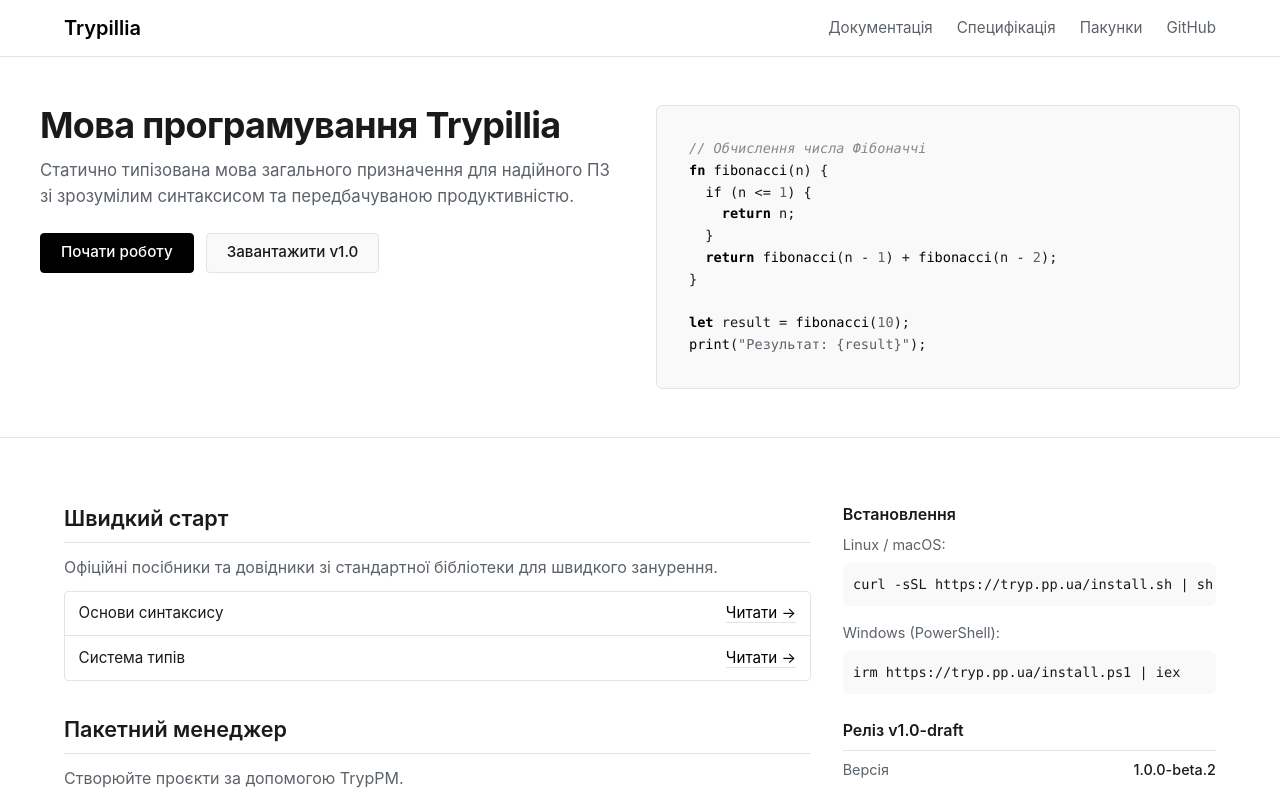
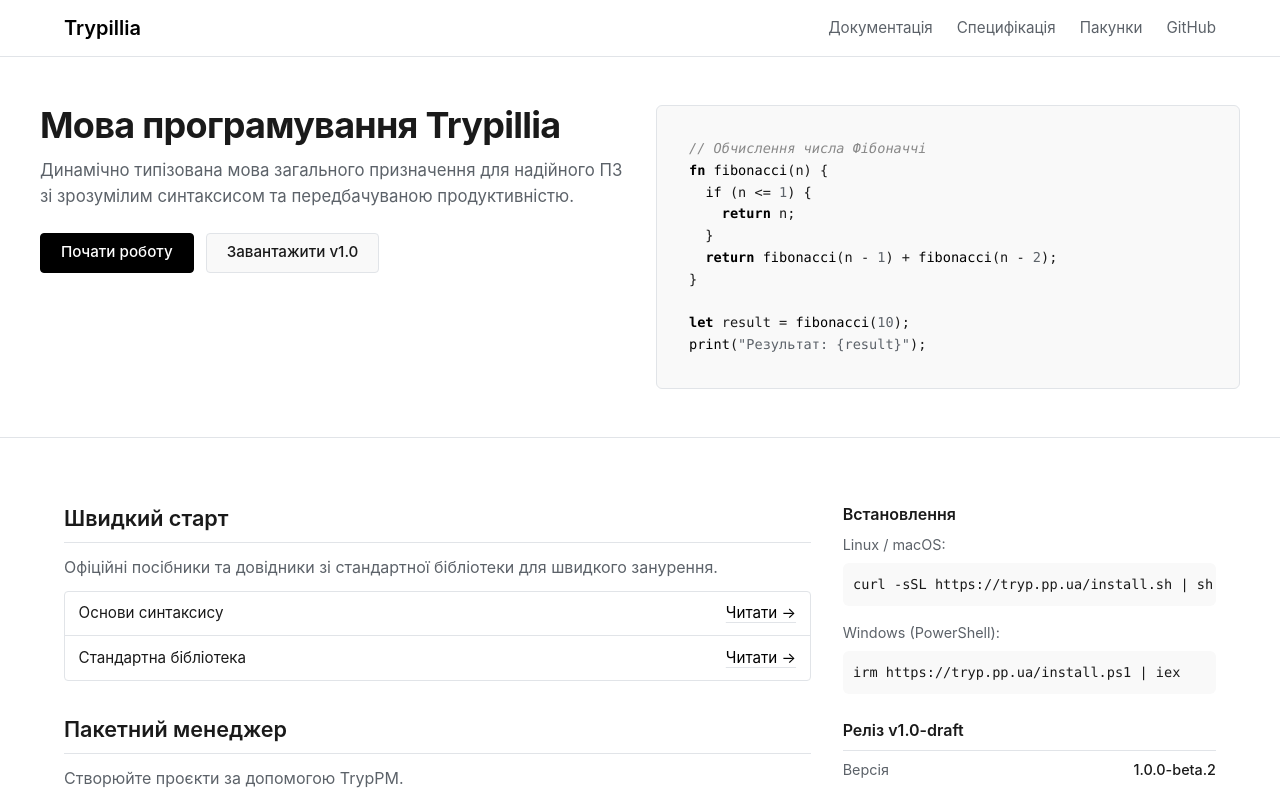
Before and after one commit to ChernegaSergiy/trypillia-language, a SvelteKit app in the folder website/: page / in a window 1280 px wide. Shown: the top 790 px of the page. Built offline with nearby package versions, Linux system fonts and the light colour scheme.

Commit message:
fix: Correct typing claim and docs links on homepage

```diff
--- a/website/src/routes/+page.svelte
+++ b/website/src/routes/+page.svelte
@@ -12,7 +12,7 @@
 		<div class="hero-text">
 			<h1 class="hero-title">Мова програмування Trypillia</h1>
 			<p class="hero-desc">
-				Статично типізована мова загального призначення для надійного ПЗ зі
+				Динамічно типізована мова загального призначення для надійного ПЗ зі
 				зрозумілим синтаксисом та передбачуваною продуктивністю.
 			</p>
 			<div class="hero-actions">
@@ -43,11 +43,11 @@ print("Результат: {result}");`}
 			<ul class="list-group">
 				<li>
 					<span>Основи синтаксису</span>
-					<a href={`${base}/docs`}>Читати →</a>
+					<a href={`${base}/docs/language`}>Читати →</a>
 				</li>
 				<li>
-					<span>Система типів</span>
-					<a href={`${base}/docs`}>Читати →</a>
+					<span>Стандартна бібліотека</span>
+					<a href={`${base}/docs/stdlib`}>Читати →</a>
 				</li>
 			</ul>
 		</section>
```
